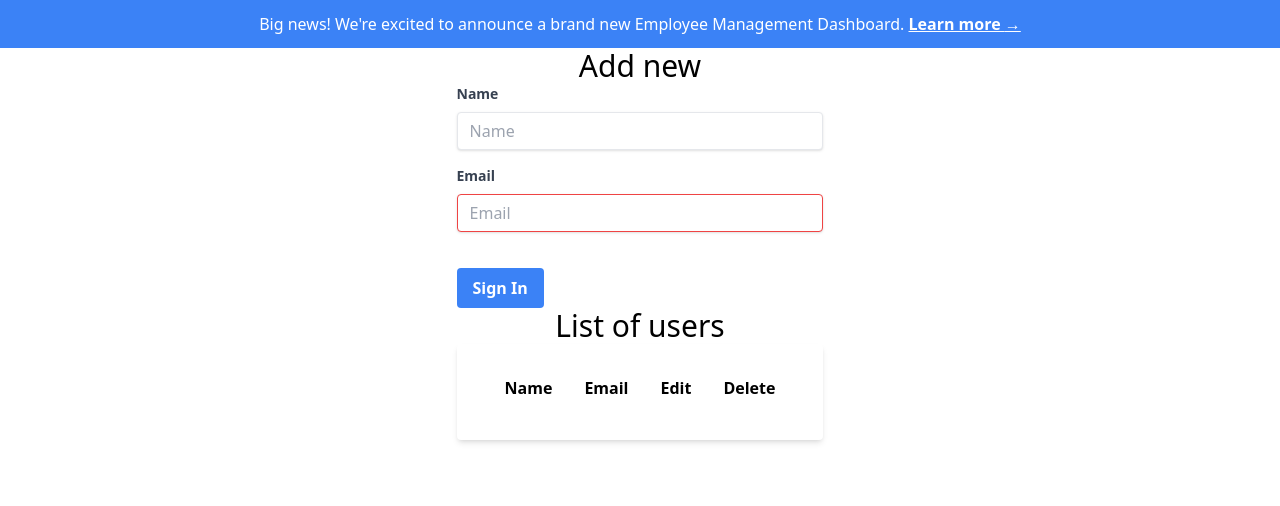
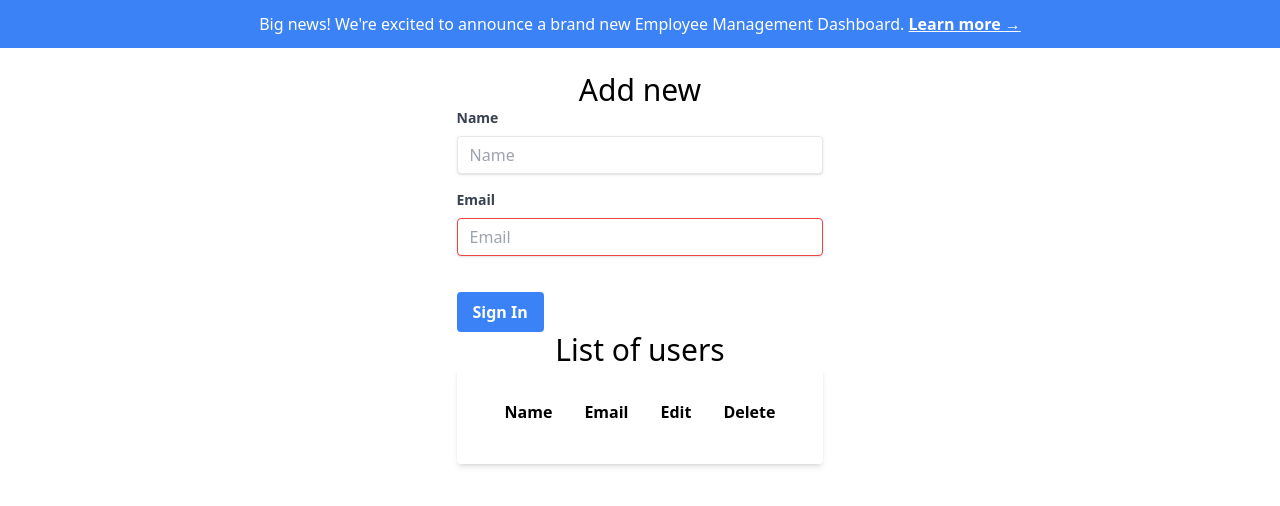
Before and after one commit to itsmaheshkariya/alpine_js_crud, a plain HTML site: page index.html in a window 1280 px wide. Drawn offline with nearby package versions, Linux system fonts and the light colour scheme; no server answers.

```diff
--- a/index.html
+++ b/index.html
@@ -39,7 +39,7 @@
 
                 <form class="w-full justify-center items-center" x-on:submit.prevent="$store.usersStore.addUser()"
                     class="bg-white shadow-md rounded px-8 pt-6 pb-8 mb-4">
-                   <div class="flex justify-center items-center">
+                   <div class="flex justify-center items-center pt-6">
                     <p class="text-3xl items-center"> Add new </p>
                    </div>
 
```
Also changed, not shown: 2 other files.
